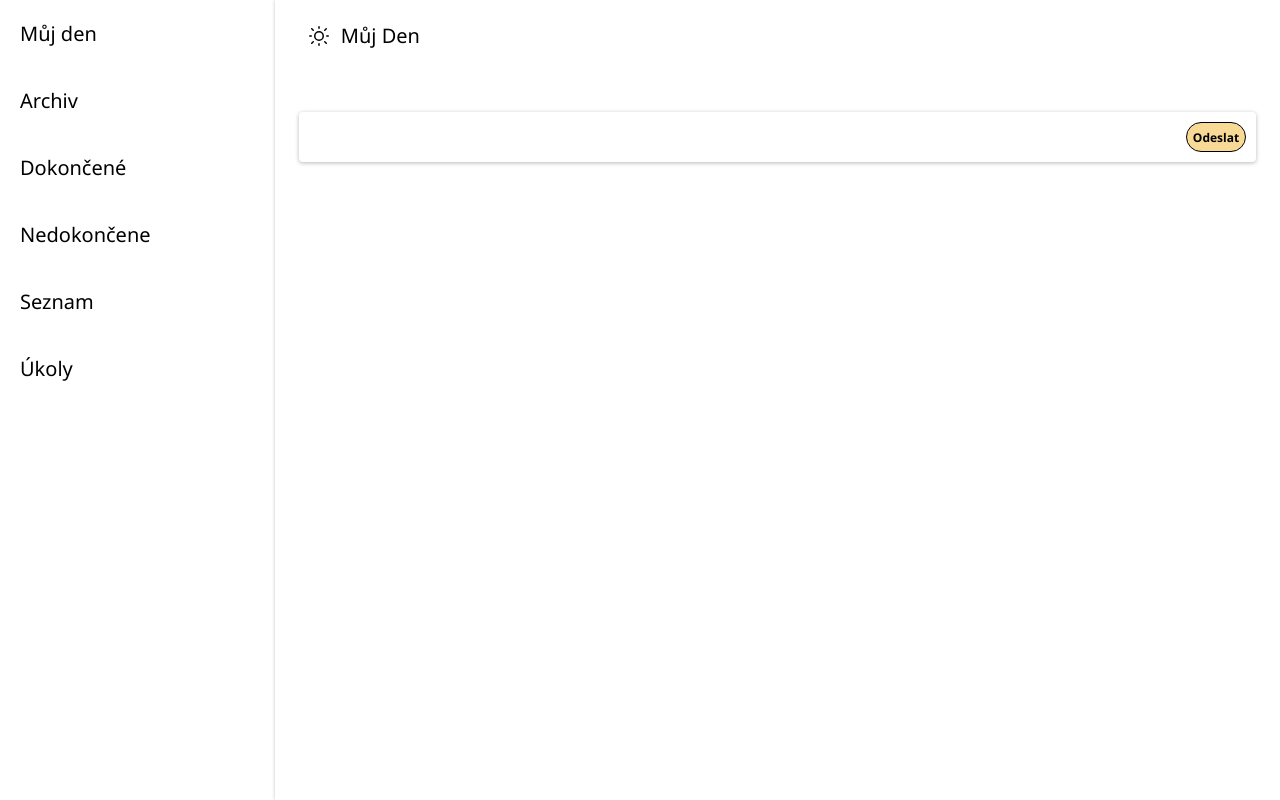
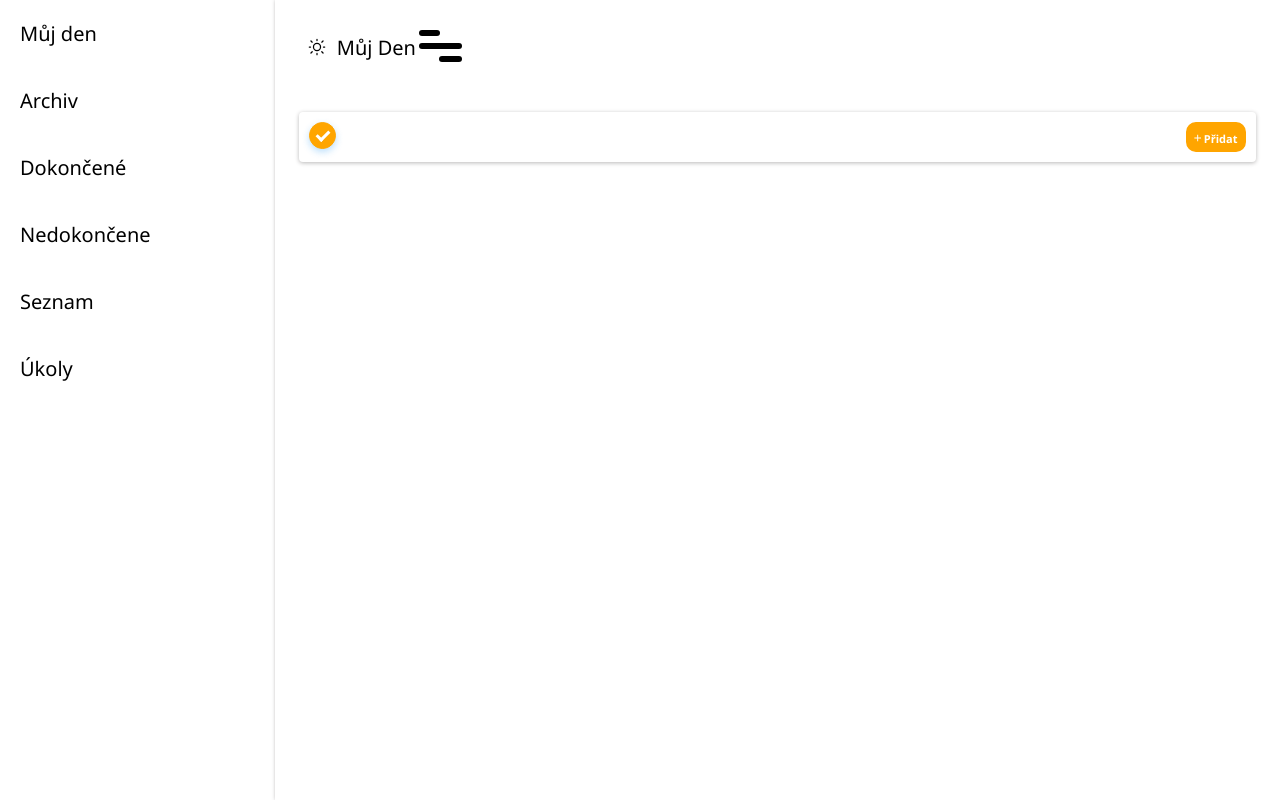
Before and after one commit to Dakk17/SWA_PROJEKT, a PHP site: page /index.html in a window 1280 px wide. Shown: the part 48-848 px from the top of the page. Run offline with PHP 8.4, Linux system fonts and the light colour scheme.

Commit message:
Add files via upload

```diff
--- a/index.html
+++ b/index.html
@@ -32,16 +32,49 @@
                 <div class="toolBar">
                     <div class="toolBar-Top">
                         <div class="Title">
-                            <svg class="fluentIcon listTitle-icon ___12fm75w f1w7gpdv fez10in fg4l7m0" fill="currentColor" aria-hidden="true" width="24" height="24" viewBox="0 0 24 24" xmlns="http://www.w3.org/2000/svg"><path d="M12 2c.41 0 .75.34.75.75v1.5a.75.75 0 01-1.5 0v-1.5c0-.41.34-.75.75-.75zm0 15a5 5 0 100-10 5 5 0 000 10zm0-1.5a3.5 3.5 0 110-7 3.5 3.5 0 010 7zm9.25-2.75a.75.75 0 000-1.5h-1.5a.75.75 0 000 1.5h1.5zM12 19c.41 0 .75.34.75.75v1.5a.75.75 0 01-1.5 0v-1.5c0-.41.34-.75.75-.75zm-7.75-6.25a.75.75 0 000-1.5h-1.5a.75.75 0 000 1.5h1.5zm-.03-8.53c.3-.3.77-.3 1.06 0l1.5 1.5a.75.75 0 01-1.06 1.06l-1.5-1.5a.75.75 0 010-1.06zm1.06 15.56a.75.75 0 11-1.06-1.06l1.5-1.5a.75.75 0 111.06 1.06l-1.5 1.5zm14.5-15.56a.75.75 0 00-1.06 0l-1.5 1.5a.75.75 0 001.06 1.06l1.5-1.5c.3-.3.3-.77 0-1.06zm-1.06 15.56a.75.75 0 101.06-1.06l-1.5-1.5a.75.75 0 10-1.06 1.06l1.5 1.5z" fill="currentColor"></path></svg>
+                            <svg class="fluentIcon listTitle-icon ___12fm75w f1w7gpdv fez10in fg4l7m0" fill="currentColor" aria-hidden="true" width="20" height="20" viewBox="0 0 24 24" xmlns="http://www.w3.org/2000/svg"><path d="M12 2c.41 0 .75.34.75.75v1.5a.75.75 0 01-1.5 0v-1.5c0-.41.34-.75.75-.75zm0 15a5 5 0 100-10 5 5 0 000 10zm0-1.5a3.5 3.5 0 110-7 3.5 3.5 0 010 7zm9.25-2.75a.75.75 0 000-1.5h-1.5a.75.75 0 000 1.5h1.5zM12 19c.41 0 .75.34.75.75v1.5a.75.75 0 01-1.5 0v-1.5c0-.41.34-.75.75-.75zm-7.75-6.25a.75.75 0 000-1.5h-1.5a.75.75 0 000 1.5h1.5zm-.03-8.53c.3-.3.77-.3 1.06 0l1.5 1.5a.75.75 0 01-1.06 1.06l-1.5-1.5a.75.75 0 010-1.06zm1.06 15.56a.75.75 0 11-1.06-1.06l1.5-1.5a.75.75 0 111.06 1.06l-1.5 1.5zm14.5-15.56a.75.75 0 00-1.06 0l-1.5 1.5a.75.75 0 001.06 1.06l1.5-1.5c.3-.3.3-.77 0-1.06zm-1.06 15.56a.75.75 0 101.06-1.06l-1.5-1.5a.75.75 0 10-1.06 1.06l1.5 1.5z" fill="currentColor"></path></svg>
                             <span>Můj Den</span>
+                            <div class="hamburger">
+                                <input class="checkbox" type="checkbox" />
+                                <svg fill="none" viewBox="0 0 50 50" height="50" width="50">
+                                  <path
+                                    class="lineTop line"
+                                    stroke-linecap="round"
+                                    stroke-width="4"
+                                    stroke="black"
+                                    d="M6 11L44 11"
+                                  ></path>
+                                  <path
+                                    stroke-linecap="round"
+                                    stroke-width="4"
+                                    stroke="black"
+                                    d="M6 24H43"
+                                    class="lineMid line"
+                                  ></path>
+                                  <path
+                                    stroke-linecap="round"
+                                    stroke-width="4"
+                                    stroke="black"
+                                    d="M6 37H43"
+                                    class="lineBottom line"
+                                  ></path>
+                                </svg>
+                              </div>
+
                         </div>
                     </div>
                 </div>
                 <div class="inputConteiner">
                     <div class="inputWrap">
+                        <label class="checkbox-container" id="checkBox">
+                            <input class="custom-checkbox" checked="" type="checkbox">
+                            <span class="checkmark"></span>
+                        </label>
                         <input id="ukolInput" type="text">
                         <button id="submitButton">
-                            Odeslat
+                        <span>
+                            <svg xmlns="http://www.w3.org/2000/svg" viewBox="0 0 24 24" width="24" height="24"><path fill="none" d="M0 0h24v24H0z"></path><path fill="currentColor" d="M11 11V5h2v6h6v2h-6v6h-2v-6H5v-2z"></path></svg> Přidat
+                        </span>
                         </button>
                     </div>
 
--- a/style.css
+++ b/style.css
@@ -117,7 +117,7 @@
     flex-grow: 1;
 }
 
-#submitButton{
+/* #submitButton{
     font-size: 0.75rem;
     font-weight: bold;
     background-color: rgb(248, 217, 149);
@@ -129,7 +129,32 @@
 
 #submitButton:active{
     background-color: rgb(241, 193, 89);
-}
+} */
+
+#submitButton {
+    border: 2px solid orange;
+    background-color: orange;
+    border-radius: 0.9em;
+    padding: 0.2em 0.6em 0.2em 0.4em;
+    transition: all ease-in-out 0.2s;
+    font-size: 11px;
+    text-align: center;
+    margin: 10px;
+    width: 60px;
+    cursor: pointer;
+   }
+
+#submitButton span {
+    display: flex;
+    justify-content: center;
+    align-items: center;
+    color: #fff;
+    font-weight: 600;
+   }
+
+#submitButton:hover {
+    background-color: rgb(233, 154, 8);
+   }
 
 .inputConteiner input{
     padding:16px 14px;
@@ -158,6 +183,74 @@
     margin-left: 10px;
 }
 
+.checkbox-container {
+    display: inline-block;
+    position: relative;
+    padding-left: 35px;
+    margin-bottom: 12px;
+    cursor: pointer;
+    font-size: 16px;
+    user-select: none;
+  }
+
+  .custom-checkbox {
+    display: flex;
+    position: absolute;
+    opacity: 0;
+    cursor: pointer;
+    height: 0;
+    width: 0;
+  }
+
+  .checkmark {
+    position: absolute;
+    top: 0;
+    left: 0;
+    height: 25px;
+    width: 25px;
+    border: solid orange 1px;
+    border-radius: 15px;
+    transition: background-color 0.3s;
+    box-shadow: 0 2px 5px rgba(0, 0, 0, 0.2);
+    margin: 10px;
+  }
+
+  .checkmark:after {
+    content: "";
+    position: absolute;
+    display: none;
+    left: 9px;
+    top: 5px;
+    width: 5px;
+    height: 10px;
+    border: solid white;
+    border-width: 0 3px 3px 0;
+    transform: rotate(45deg);
+  }
+
+  .custom-checkbox:checked ~ .checkmark {
+    background-color: orange;
+    box-shadow: 0 3px 7px rgba(33, 150, 243, 0.3);
+  }
+
+  .custom-checkbox:checked ~ .checkmark:after {
+    display: block;
+  }
+
+  @keyframes checkAnim {
+    0% {
+      height: 0;
+    }
+
+    100% {
+      height: 10px;
+    }
+  }
+
+  .custom-checkbox:checked ~ .checkmark:after {
+    animation: checkAnim 0.2s forwards;
+  }
+
 
 /* .submitWrap{
     display: flex;
@@ -171,3 +264,48 @@
     display: flex;
     justify-content: right;
 } */
+.hamburger {
+    height: 50px;
+    width: 50px;
+    transform: 0.2s;
+    position: relative;
+  }
+  .hamburger .checkbox {
+    position: absolute;
+    opacity: 0;
+    height: 100%;
+    width: 100%;
+    cursor: pointer;
+  }
+  .line {
+    transition: 0.5s;
+    stroke-width: 6px;
+    stroke: black;
+  }
+  .lineTop {
+    stroke-dasharray: 40 40;
+    stroke-dashoffset: 25;
+  }
+  .lineBottom {
+    stroke-dasharray: 40 40;
+    stroke-dashoffset: 60;
+  }
+  .lineMid {
+    stroke-dasharray: 40 40;
+  }
+  .hamburger .checkbox:checked + svg .line {
+    stroke: crimson;
+  }
+  .hamburger .checkbox:checked + svg .lineTop {
+    stroke-dashoffset: 0;
+    transform-origin: left;
+    transform: rotateZ(45deg) translate(-7px, -5px);
+  }
+  .hamburger .checkbox:checked + svg .lineMid {
+    stroke-dashoffset: 40;
+  }
+  .hamburger .checkbox:checked + svg .lineBottom {
+    stroke-dashoffset: 0;
+    transform-origin: left;
+    transform: rotateZ(-45deg) translate(-5px, 5px);
+  }
```
